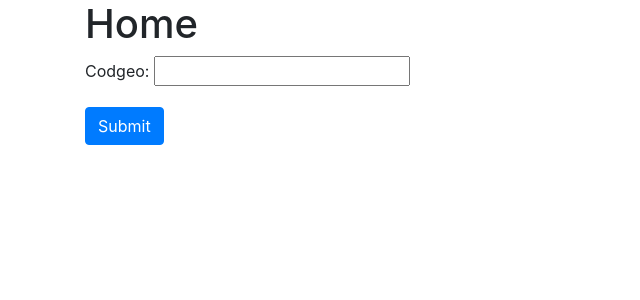
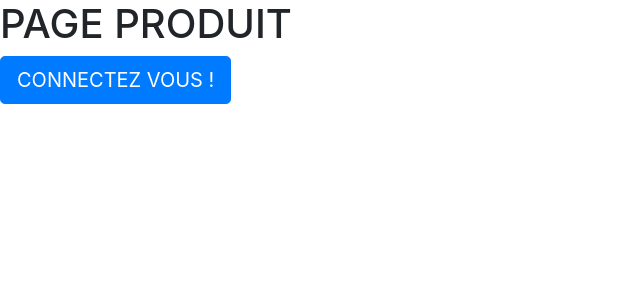
Before and after one commit to vincz100/dashboard, a Django app: page / in a window 1280 px wide. Shown: the top 300 px of the page, without its empty margins (0-640 px from the left). Run offline with Django 3.2, Linux system fonts and the light colour scheme; some libraries are stand-ins or nearby versions.

Commit message:
architecture

```diff
--- a/dataviz/templates/home.html
+++ b/dataviz/templates/home.html
@@ -1,15 +1,10 @@
 {% extends 'bootstrap_defaults.html' %}
 
 {% block content %}
-    {% if envoi %}Votre message a bien été envoyé !{% endif %}
-        <div class="container">
-            <h1>Home</h1>
-            <form form method="post">
-                {% csrf_token %}
-                {{ form.as_p }}
-                <input type="submit" class="btn btn-primary" value="Submit" />
-            <h2>{{text}}</h2>
-            </form>
-        </div>
+
+<div class="button">
+    <h1>PAGE PRODUIT</h1>
+    <button type="button" class="btn btn-primary btn-lg">CONNECTEZ VOUS !</button>
+</div>
 
 {% endblock content %}
--- a/dataviz/urls.py
+++ b/dataviz/urls.py
@@ -4,9 +4,15 @@ from . import views
 from dataviz.views import Population, get_data, ChartData, HomeView
 
 urlpatterns = [
-    path('', HomeView.as_view(), name='home'),
+
+    path('', views.home, name='home'),
+
+    path('login', HomeView.as_view(), name='login'),
+
+    path('board', views.board, name='board'),
+
     path('socio_demo/', Population.as_view(), name='socio-demo'),
-    path('eco_emploi/', views.index3, name='index3'),
+
     path('api/data/', get_data, name='api-data'),
     path('socio_demo/api/chart/data/', ChartData.as_view()),
 ]
--- a/dataviz/views.py
+++ b/dataviz/views.py
@@ -18,9 +18,16 @@ import pygal
 from .models import Statistiques
 from .forms import HomeForm
 
+def home(request):
+	return render(request, 'home.html', {})
+
+def board(request):
+	return HttpResponse("""
+		<h1>BOARD</h1>
+		""")
 
 class HomeView(TemplateView):
-	template_name = "home.html"
+	template_name = "login.html"
 
 	def get(self, request):
 		form = HomeForm()
@@ -68,10 +75,3 @@ class ChartData(APIView):
 			"default": [stats.d68_pop, stats.d75_pop, stats.d82_pop, stats.d90_pop, stats.d99_pop, stats.p10_pop, stats.p15_pop]
 		}
 		return Response(data)
-
-def index3(request):
-	filtre = request.session.get('filtre')
-	filtre = filtre["text"]
-	return HttpResponse("""
-		<h1>ECO EMPLOI</h1>
-		""")
```
Also changed, not shown: dataviz/templates/login.html (added, +15 -0 lines), README.md (added), db.sqlite3.
